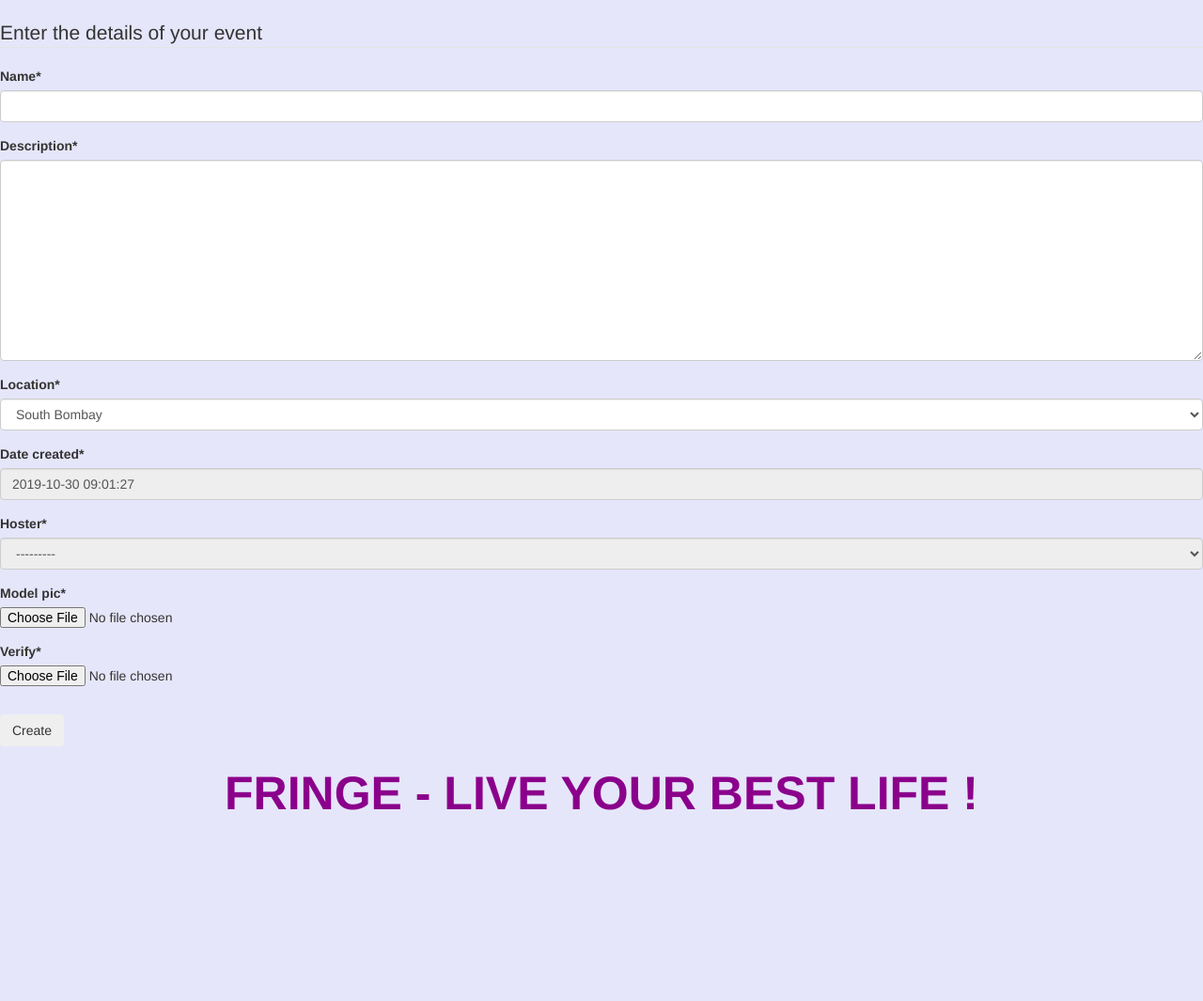
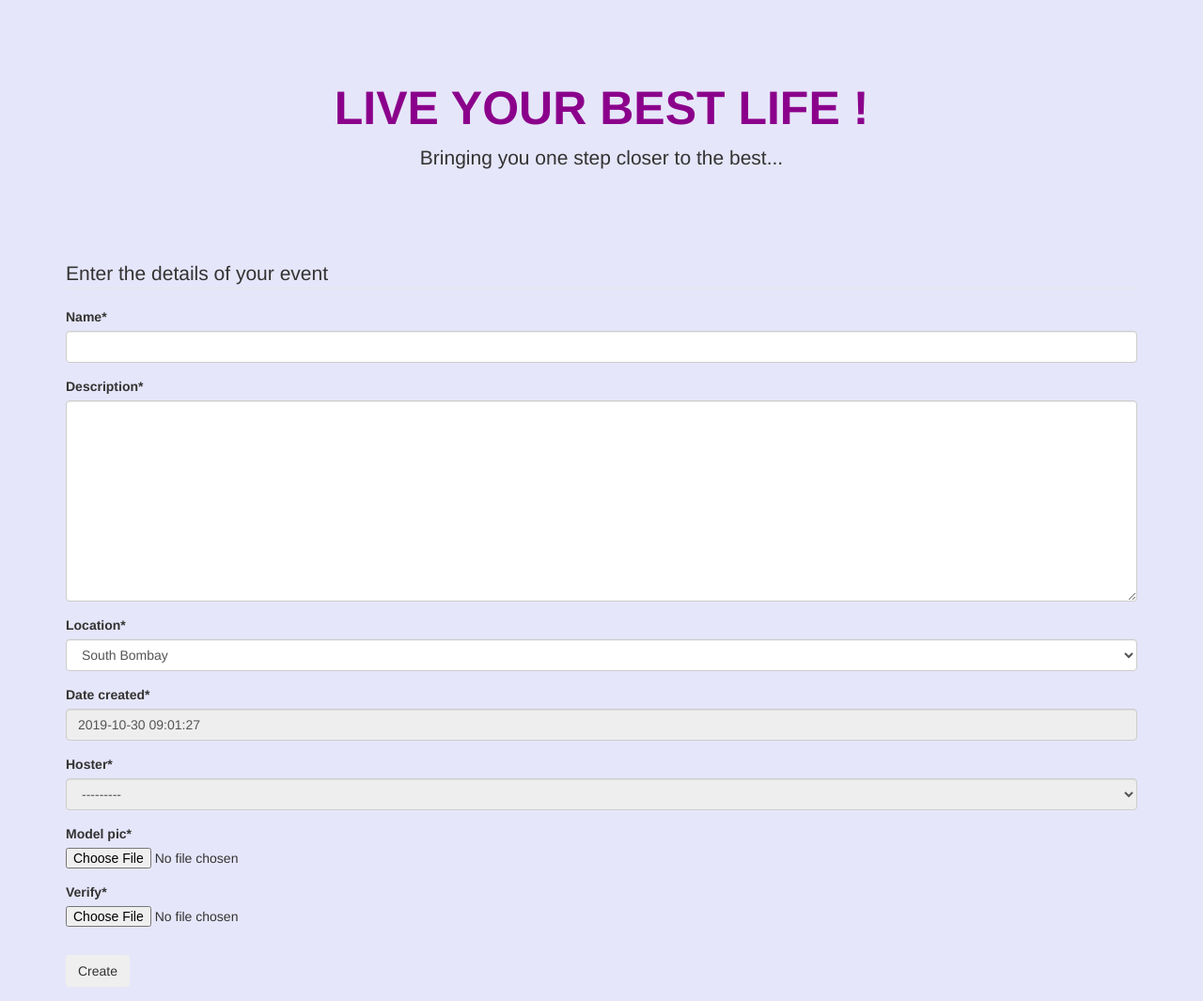
Before and after one commit to AumkarG/Fringe-Ticketing-Platform, a Django app: page /create/ in a window 1280 px wide. Shown: the part 62-1127 px from the top of the page at 94% size. Before the commit the page ends 924 px from the top, so only its background shows below. Run offline with Django 3.2, Linux system fonts and the light colour scheme; data comes from the database, SQL or seed files in the repository; both versions use the stored data as it was after the commit; some libraries are stand-ins or nearby versions.

Commit message:
third commit

```diff
--- a/event/templates/event/base.html
+++ b/event/templates/event/base.html
@@ -62,15 +62,18 @@
   </div>
 </nav>
 
+<div class="container-fluid jumbotron" style="background-color: transparent;">
+    <h1 style="text-align: center;color: darkmagenta;font-size: 50px;font-weight: 600">
+       LIVE YOUR BEST LIFE !
+    </h1>
+    <p style="text-align: center;">
+      Bringing you one step closer to the best...
+    </p>
+</div>
+
 
 
         {% block content %} {% endblock %}
-
-        <div class="container-fluid footer-style">
-                <footer class="page-footer font-small pt-4" style="text-align: center;color: darkmagenta;font-size: 50px;font-weight: 600">
-                   FRINGE - LIVE YOUR BEST LIFE !
-                </footer>
-            </div>
 
 
 
--- a/event/templates/event/browse.html
+++ b/event/templates/event/browse.html
@@ -20,7 +20,8 @@
 {% block content %}
     {% for event in events %}
     <div class="gallery">
-      <img id="1"  src='{{ event.model_pic.url }}'>
+        <a href="{% url 'eventdetail' %}"><img id="1"  src='{{ event.model_pic.url }}'></a>
+
       <div class="desc">
           {{event.name}}
         </div>
--- a/event/urls.py
+++ b/event/urls.py
@@ -5,4 +5,5 @@ urlpatterns = [
     path('', views.home, name='event-home'),
     path('browse/',views.browse,name='event-browse'),
     path('about/', views.about, name='event-about'),
+    path('eventdetail/', views.eventdetail, name='eventdetail'),
 ]
--- a/users/templates/users/create.html
+++ b/users/templates/users/create.html
@@ -1,8 +1,8 @@
 {% extends "event/base.html" %}
 {% load crispy_forms_tags %}
 {% block content %}
-<div class="content-section">
-    <form method="POST">
+<div class="content-section container">
+    <form method="POST" enctype='multipart/form-data'>
         {% csrf_token %}
         <fieldset class="form-group">
             <legend class="border-bottom mb-4">Enter the details of your event</legend>
--- a/users/templates/users/login.html
+++ b/users/templates/users/login.html
@@ -1,7 +1,7 @@
 {% extends "event/base.html" %}
 {% load crispy_forms_tags %}
 {% block content %}
-    <div class="content-section">
+    <div class="content-section container">
         <form method="POST">
             {% csrf_token %}
             <fieldset class="form-group">
--- a/users/templates/users/register.html
+++ b/users/templates/users/register.html
@@ -1,7 +1,7 @@
 {% extends "event/base.html" %}
 {% load crispy_forms_tags %}
 {% block content %}
-    <div class="content-section">
+    <div class="content-section container">
         <form method="POST">
             {% csrf_token %}
             <fieldset class="form-group">
```
Also changed, not shown: event/templates/event/eventdetail.html (added, +9 -0 lines), event/views.py (+8 -0 lines), db.sqlite3, media/images/3F304C240AF1455F8A2A22912CED1262.png (added), media/proof/3F304C240AF1455F8A2A22912CED1262.png (added).
